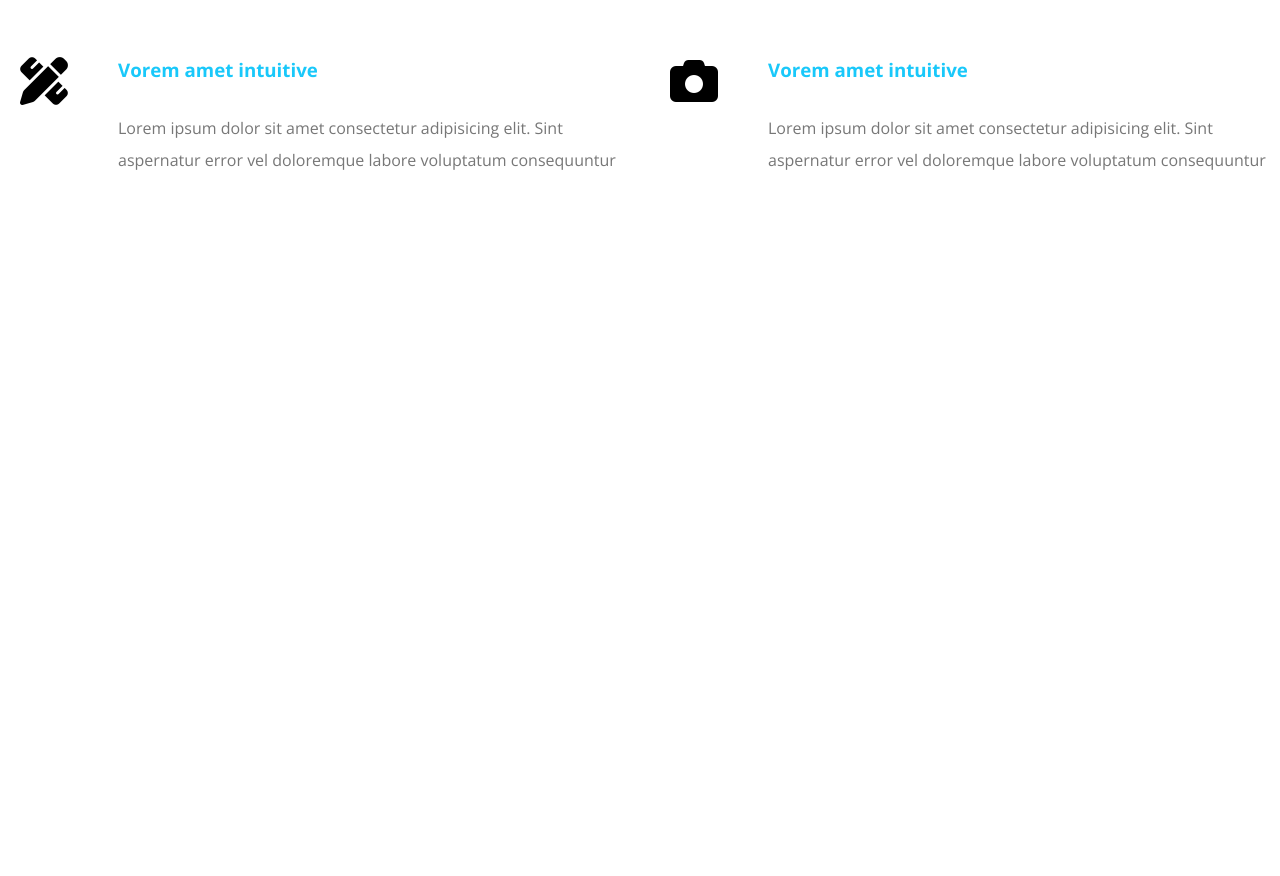
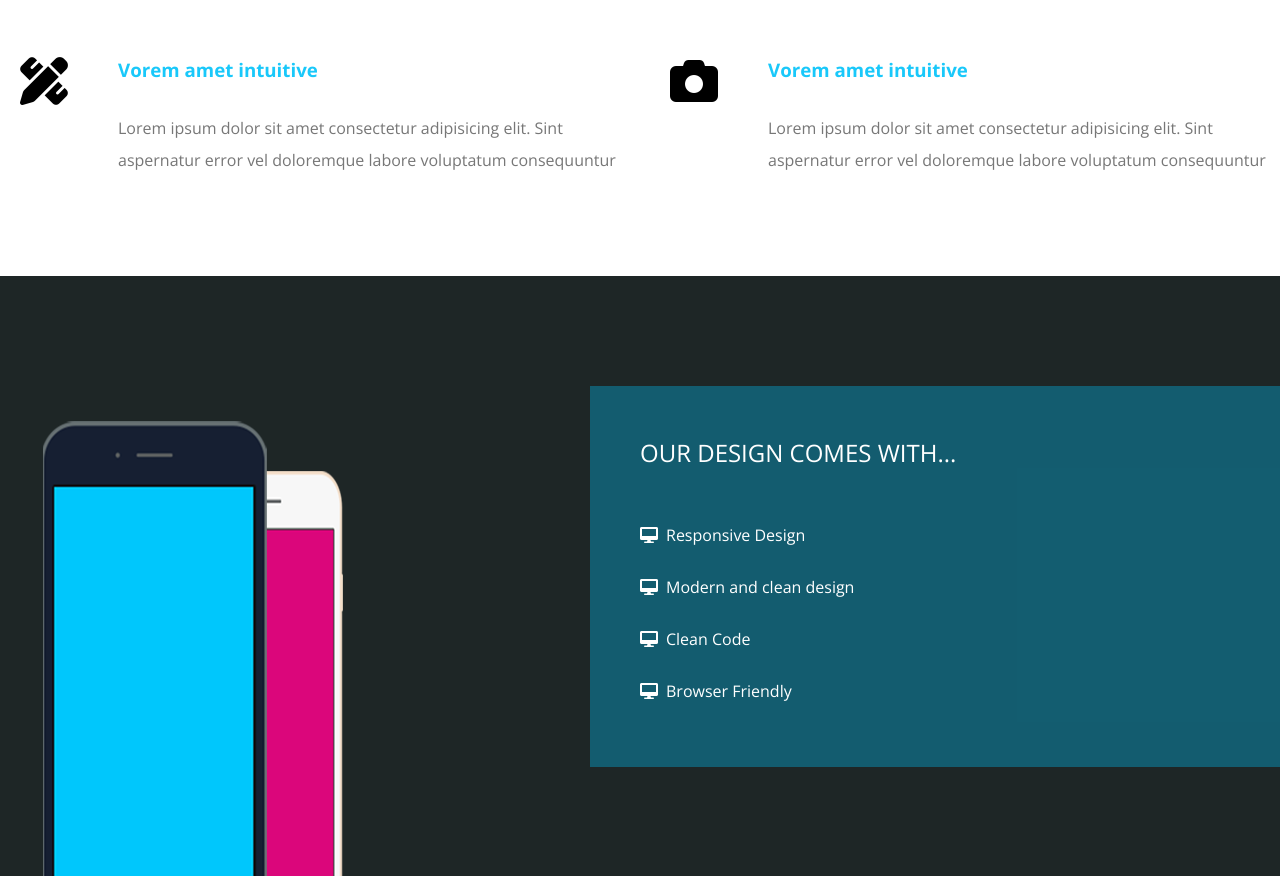
Before and after one commit to zizo-pro/Kasper, a plain HTML site: page index.html in a window 1280 px wide. Shown: the part 1311-2187 px from the top of the page. Before the commit the page ends 1587 px from the top, so only its background shows below. Drawn offline with nearby package versions, Linux system fonts and the light colour scheme.

Commit message:
completing the website

```diff
--- a/css/main.css
+++ b/css/main.css
@@ -1,6 +1,6 @@
 :root {
   --main-color: #19c8fa;
-  --transparen-color: rgb(15 116 143 / 70%)
+  --transparen-color: rgb(15 116 143 / 70%);
   --section-padding: 100px;
 }
 
@@ -295,9 +295,33 @@ header .form i {
   margin-right: 10px;
 }
 
+
+.landing .bullets li.f:hover {
+  background-color: var(--main-color);
+  border-color: var(--main-color);
+  transition: 0.325s;
+}
+
+.landing .bullets li.h:hover {
+  background-color: var(--main-color);
+  border-color: var(--main-color);
+  transition: 0.325s;
+}
+.landing .bullets li.h:hover + li.active {
+  border-color: white;
+  background-color: var(--transparen-color);
+  transition: 0.325s;
+}
+.landing .bullets li.f:hover ~ li.active {
+  border-color: white;
+  background-color: var(--transparen-color);
+  transition: 0.325s;
+}
+
 .landing .bullets li.active {
   background-color: var(--main-color);
   border-color: var(--main-color);
+  transition: 0.325s;
 }
 /* End Landing */
 /* Start services */
@@ -351,3 +375,66 @@ header .form i {
   color: #777;
 }
 /* End services */
+/* start design */
+.design {
+  padding-top: 100px;
+  padding-bottom: 100px;
+  height: 600px;
+  position: relative;
+  background-color: #1e2626;
+  background-size: cover;
+  display: flex;
+  align-items: center;
+  overflow: hidden;
+}
+
+.design::before {
+  position: absolute;
+  left: 0;
+  top: 0;
+  width: 100%;
+  height: 100%;
+  background-color: rgb(0 0 0 / 60%);
+}
+
+.design .image, .design .text{
+  position:relatve;
+  flex:1;
+  z-index: 2 ;
+}
+
+.design .image {
+  position: relative;
+  bottom: -55px;
+  left: 43px;
+}
+
+@media (max-width : 767px) {
+  .design .image {
+    display: none;
+  }
+}
+
+.design .text {
+  color: white;
+  padding: 50px;
+  background-color: var(--transparen-color);
+}
+
+.design .text h2 {
+  font-weight: normal;
+  text-transform: uppercase;
+  margin-bottom: 40px;
+}
+
+.design .text ul li {
+  padding: 15px 0;
+}
+
+.design .text ul li::before {
+  font-family: "Font Awesome 5 Free";
+  content:'\f108';
+  font-weight: 900;
+  margin-right: 8px;
+}
+/* end design */
--- a/index.html
+++ b/index.html
@@ -50,8 +50,8 @@
 			<i class="fas fa-angle-left change-background fa-2x"></i>
 			<i class="fas fa-angle-right change-background fa-2x"></i>
 			<ul class="bullets">
-				<li></li>
-				<li></li>
+				<li class="f"></li>
+				<li class="h"></li>
 				<li class="active"></li>
 			</ul>
 		</div>
@@ -96,5 +96,21 @@
 			</div>
 		</div>
 		<!-- End Services -->
+		<!-- start design -->
+		<div class="design">
+			<div class="image">
+				<img src="img/phonewhite.png" alt="Mobile">
+			</div>
+			<div class="text">
+				<h2>Our Design comes with...</h2>
+				<ul>
+					<li>Responsive Design</li>
+					<li>Modern and clean design</li>
+					<li>Clean Code</li>
+					<li>Browser Friendly</li>
+				</ul>
+			</div>
+		</div>
+		<!-- end design -->
 </body>
 </html>
```
Also changed, not shown: img/iphone-black.png (added), img/phonewhite.png (added), 1 other file.
